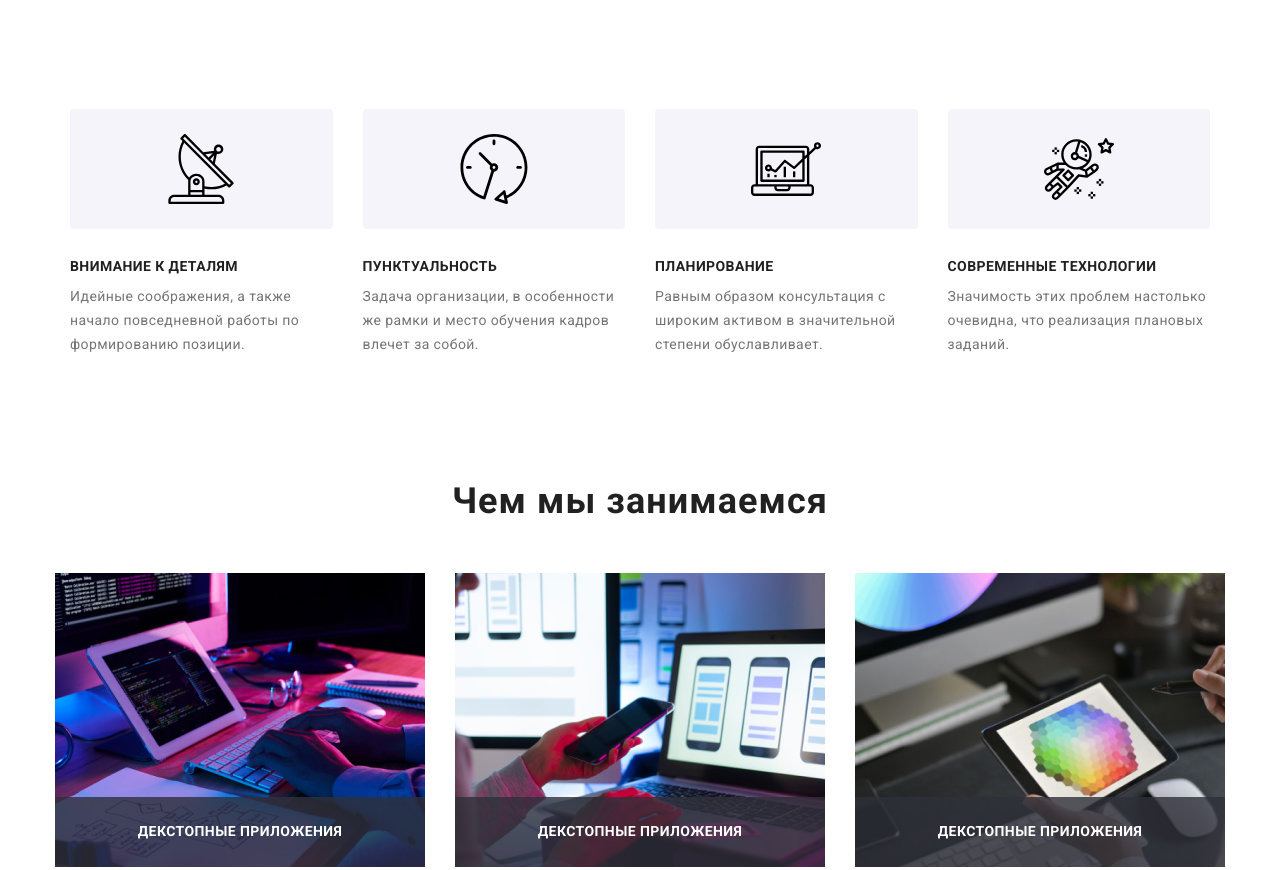
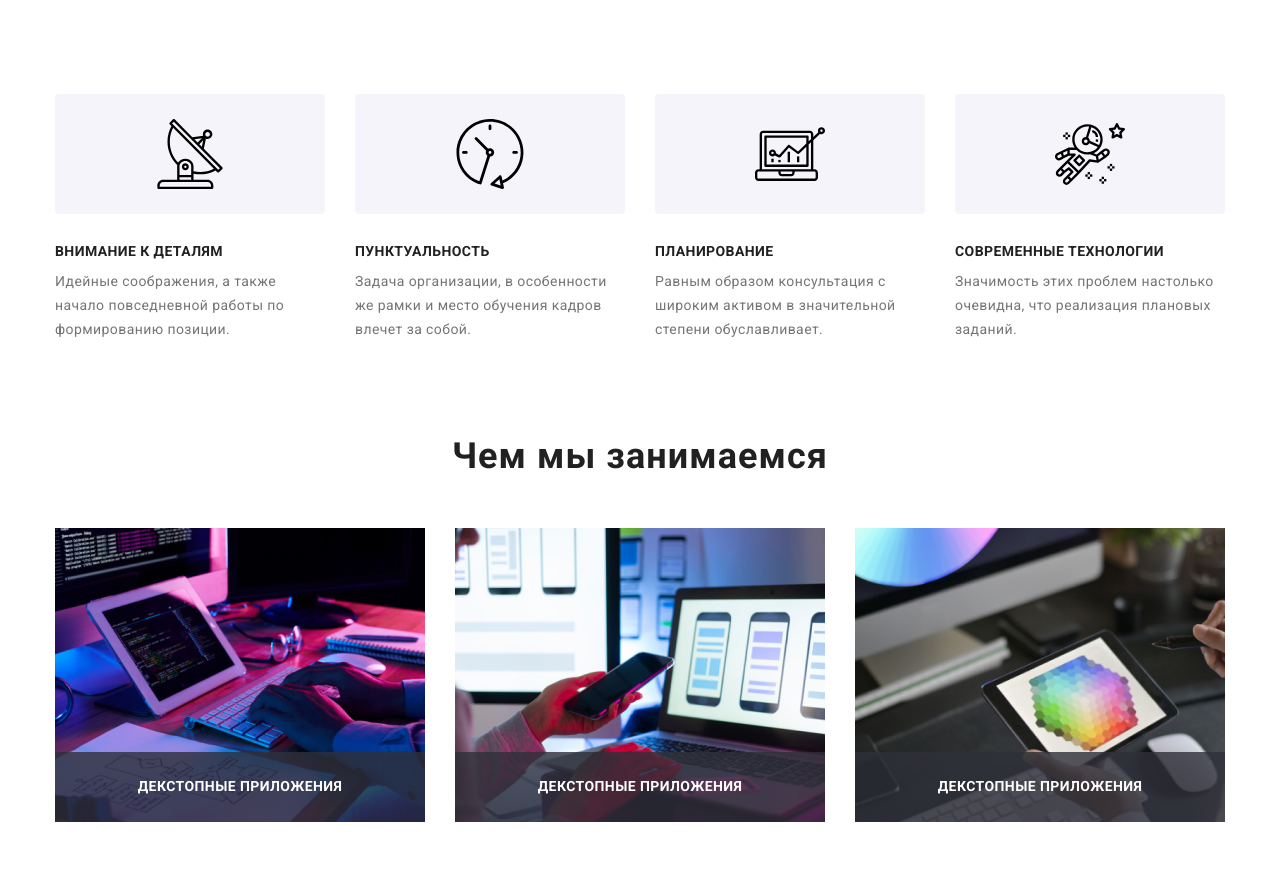
Before and after one commit to TarasYanchuk/goit-markup-hw-08, a plain HTML site: page index.html in a window 1280 px wide. Shown: the part 681-1551 px from the top of the page. Drawn offline with nearby package versions, Linux system fonts and the light colour scheme.

Commit message:
gap and fix margin

```diff
--- a/sass/layout/_about.scss
+++ b/sass/layout/_about.scss
@@ -1,7 +1,4 @@
 .about {
-  &__item {
-    margin-bottom: 30px;
-  }
   @media screen and (max-width: 768px) {
     &__item:not(:last-child) {
       margin-bottom: 30px;
@@ -10,9 +7,10 @@
   @include tablet {
     &__item {
       display: inline-block;
-      width: calc((100% - 60px) / 2);
-      margin: 15px;
-      margin-bottom: 30px;
+      width: calc((100% - 15px * 2) / 2);
+      // width: calc((100% - 60px) / 2);
+      // margin: 15px;
+      // margin-bottom: 30px;
     }
   }
   @include desktop {
@@ -23,6 +21,7 @@
   }
   .about__list {
     @include tablet {
+      gap: 30px;
       display: flex;
       flex-wrap: wrap;
     }
--- a/sass/layout/_breadcrumbs.scss
+++ b/sass/layout/_breadcrumbs.scss
@@ -18,8 +18,6 @@
     flex-wrap: wrap;
   }
   @include desktop {
-    display: flex;
-    flex-wrap: wrap;
     margin-right: -30px;
     margin-bottom: -30px;
     margin-left: 0px;
@@ -30,15 +28,20 @@
   flex-basis: calc(100% / 3 - 30px);
   .list:hover,
   .list:focus {
+    &:hover,
+    &:focus {
+      .breadcrumbs__about {
+        transform: translateY(0);
+      }
+    }
     display: block;
     box-shadow: 0px 1px 1px rgba(0, 0, 0, 0.12), 0px 4px 4px rgba(0, 0, 0, 0.06),
       1px 4px 6px rgba(0, 0, 0, 0.16);
   }
-  &:hover .breadcrumbs__about {
-    transform: translateY(0);
-  }
+  // &:hover .breadcrumbs__about {
+  //   transform: translateY(0);
+  // }
   &:not(:nth-child(10n)) {
-    // margin-right: 30px;
     margin-bottom: 30px;
   }
   @include tablet {
--- a/sass/layout/_team.scss
+++ b/sass/layout/_team.scss
@@ -28,32 +28,19 @@
   padding-bottom: 30px;
 }
 .team__flex-element {
-  // @media screen and(max-width:768px) {
-  //   &:last-child {
-  //     margin-bottom: 0px;
-  //   }
-  // }
-  margin-bottom: 30px;
   display: inline-block;
   background-color: $primary-bg-color;
   border-radius: 0px 0px 4px 4px;
   box-shadow: 0px 1px 3px rgba(0, 0, 0, 0.12), 0px 1px 1px rgba(0, 0, 0, 0.14),
     0px 2px 1px rgba(0, 0, 0, 0.2);
 }
-@include tablet {
-  .team__flex-element:nth-child(2n + 1) {
-    margin-right: 30px;
-  }
-}
-@include desktop {
-  .team__flex-element:not(:last-child) {
-    margin-right: 30px;
-  }
-  .team__flex-element:not(:last-child) {
-    width: calc((100% - 90px) / 4);
+@media screen and (min-width: 768px) and (max-width: 1200px) {
+  .team__flex-element {
+    width: calc((100% - 15px * 2) / 2);
   }
 }
 .team__list {
+  gap: 30px;
   display: flex;
   flex-wrap: wrap;
   @include desktop {
```
Also changed, not shown: css/main.css, css/main.min.css, 2 other files.
